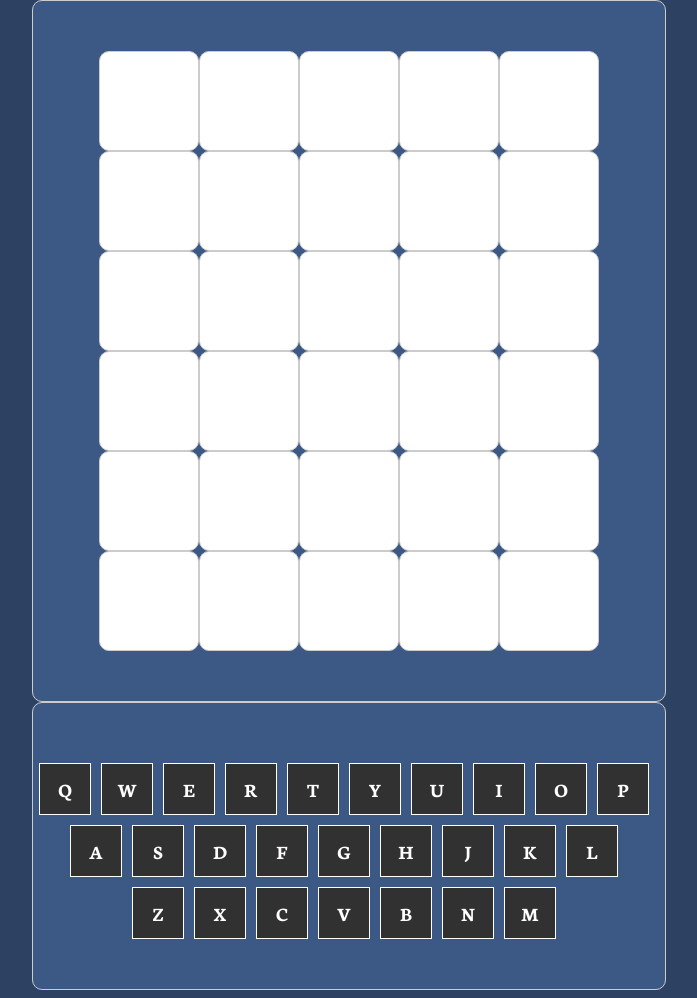
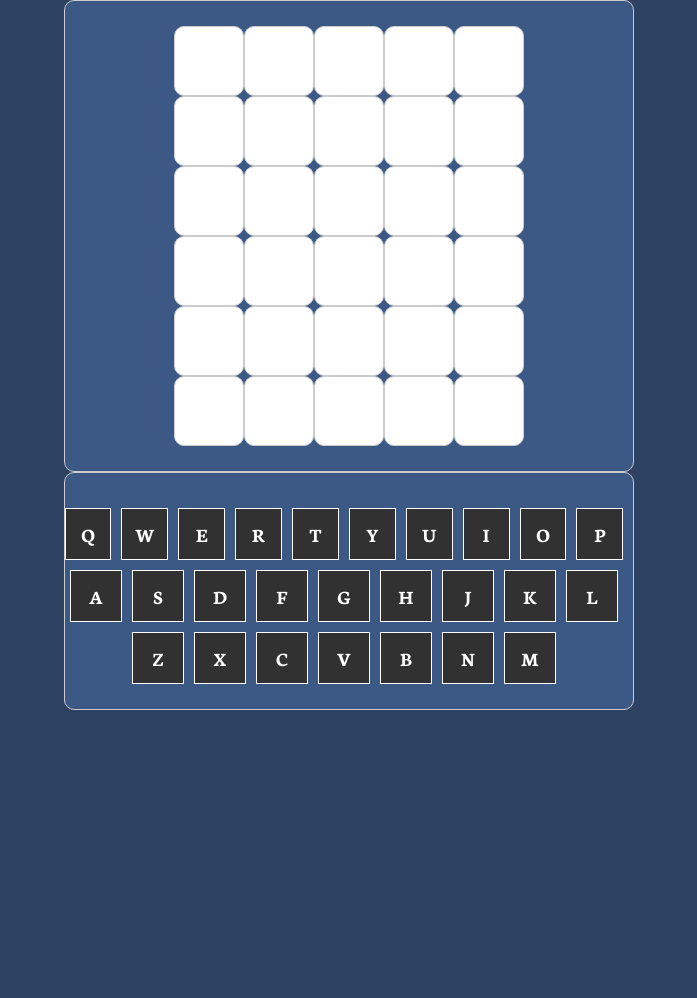
Before and after one commit to Muvesgit/wordle-FFT-project, a PHP site: page / in a window 1280 px wide. Shown: the part 59-1057 px from the top of the page, without its empty margins (291-988 px from the left). After the commit the page ends 769 px from the top, so only its background shows below. Run offline with PHP 8.4, Linux system fonts and the light colour scheme.

Commit message:
-styling adjustments

```diff
--- a/app/style.css
+++ b/app/style.css
@@ -39,12 +39,12 @@ header h1:hover + .hiddenhelp{
 
 .maincontainer, .keyboardcontainer{
     background-color: rgb(60, 88, 133);
-    width: 50%;
+    width: 45%;
     height: auto;
     margin-left: auto;
     margin-right: auto;
-    padding-top: 50px;
-    padding-bottom: 50px;
+    padding-top: 25px;
+    padding-bottom: 25px;
     border: solid 1px #ccc;
     border-radius: 10px;
 }
@@ -56,8 +56,8 @@ header h1:hover + .hiddenhelp{
 }
 
 .row input{
-    width: 100px;
-    height: 100px;
+    width: 70px;
+    height: 70px;
     font-size: 30px;
     text-align: center;
     border: solid 1px #ccc;
```
